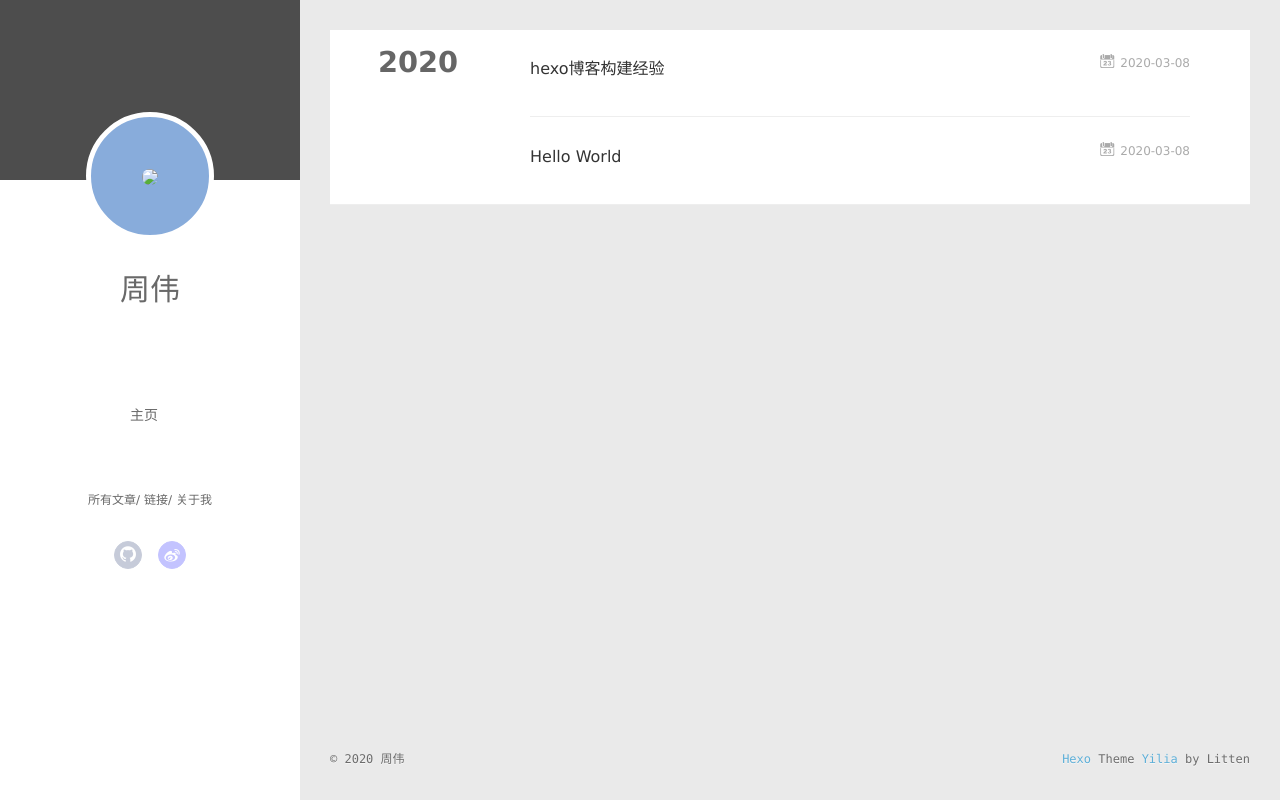
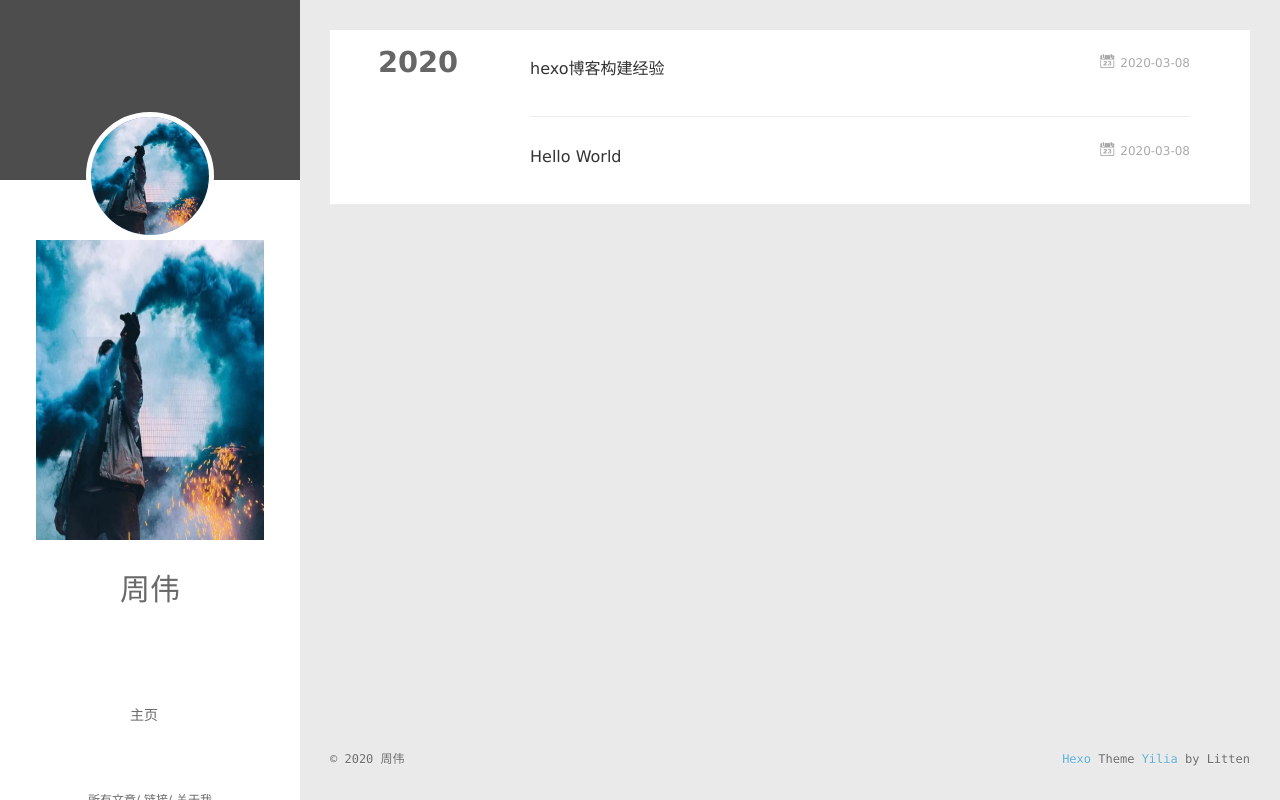
Before and after one commit to codeweiz/codeweiz.github.io, a plain HTML site: page archives/2020/03/index.html in a window 1280 px wide. Drawn offline with Linux system fonts and the light colour scheme.

Commit message:
Site updated: 2020-03-08 23:28:30

```diff
--- a/archives/2020/03/index.html
+++ b/archives/2020/03/index.html
@@ -44,8 +44,9 @@
 <div class="intrude-less">
 	<header id="header" class="inner">
 		<a href="/" class="profilepic">
-			<img src="/assets/img/avatar.jpg" class="js-avatar">
+			<img src="/img/avatar.jpg" class="js-avatar show">
 		</a>
+			<img src="/img/avatar.jpg" class="js-avatar show" style="width: 100%;height: 100%;opacity: 1;">
 		<hgroup>
 		  <h1 class="header-author"><a href="/">周伟</a></h1>
 		</hgroup>
@@ -96,7 +97,7 @@
 	<div class="intrude-less">
 		<header id="header" class="inner">
 			<div class="profilepic">
-				<img src="/assets/img/avatar.jpg" class="js-avatar">
+				<img src="/img/avatar.jpg" class="js-avatar">
 			</div>
 			<hgroup>
 			  <h1 class="header-author js-header-author">周伟</h1>
```
Also changed, not shown: 2020/03/08/hello-world/index.html (+5 -4 lines), 2020/03/08/hexo博客构建经验/index.html (+5 -4 lines), archives/2020/index.html (+3 -2 lines), archives/index.html (+3 -2 lines), index.html (+3 -2 lines), img/alipay.jpg (added), img/avatar.jpg (added), img/wechat.png (added).
